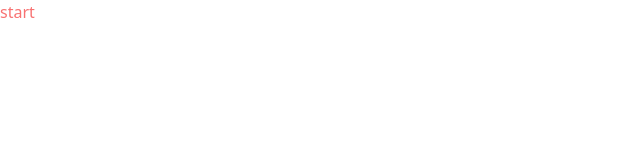
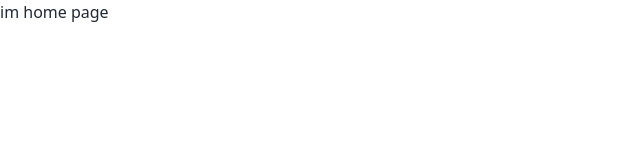
Before and after one commit to Amir2210/comfy-store-frontend, a React (Vite) app: page / in a window 1280 px wide. Shown: the top 160 px of the page, without its empty margins (0-640 px from the left). Built offline with nearby package versions, Linux system fonts and the light colour scheme.

Commit message:
Create route for home page

```diff
--- a/package.json
+++ b/package.json
@@ -11,7 +11,9 @@
   },
   "dependencies": {
     "react": "^18.2.0",
-    "react-dom": "^18.2.0"
+    "react-dom": "^18.2.0",
+    "react-router-dom": "^6.22.3",
+    "react-toastify": "^10.0.5"
   },
   "devDependencies": {
     "@tailwindcss/typography": "^0.5.10",
--- a/src/App.jsx
+++ b/src/App.jsx
@@ -1,7 +1,13 @@
+import { BrowserRouter as Router, Routes, Route } from 'react-router-dom'
+import { HomeIndex } from './pages/HomeIndex'
 function App() {
 
   return (
-    <h1 className='text-red-400'>start</h1>
+    <Router>
+      <Routes>
+        <Route path='/' element={<HomeIndex />} />
+      </Routes>
+    </Router>
   )
 }
 
--- /dev/null
+++ b/src/pages/HomeIndex.jsx
@@ -0,0 +1,5 @@
+export function HomeIndex() {
+  return (
+    <h1>im home page</h1>
+  )
+}
```
Also changed, not shown: 1 other file (tests, documents, lock files or other folders).
